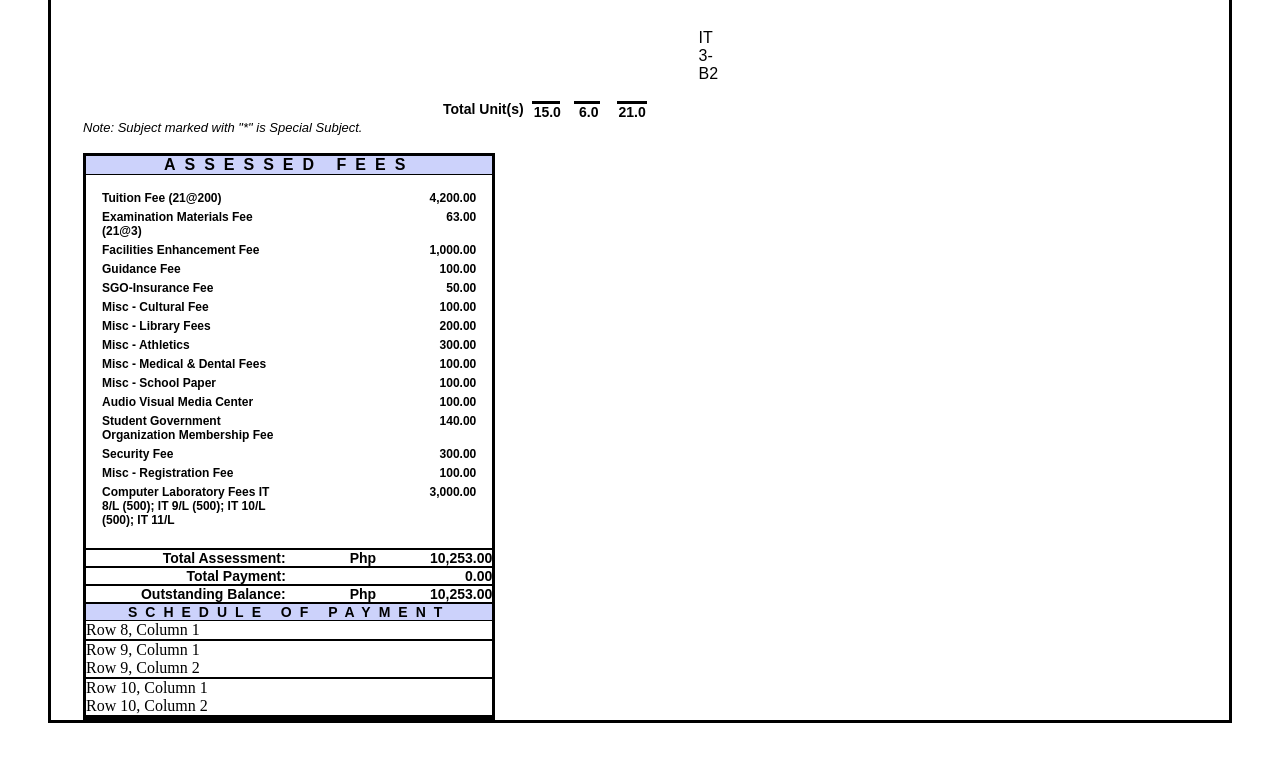
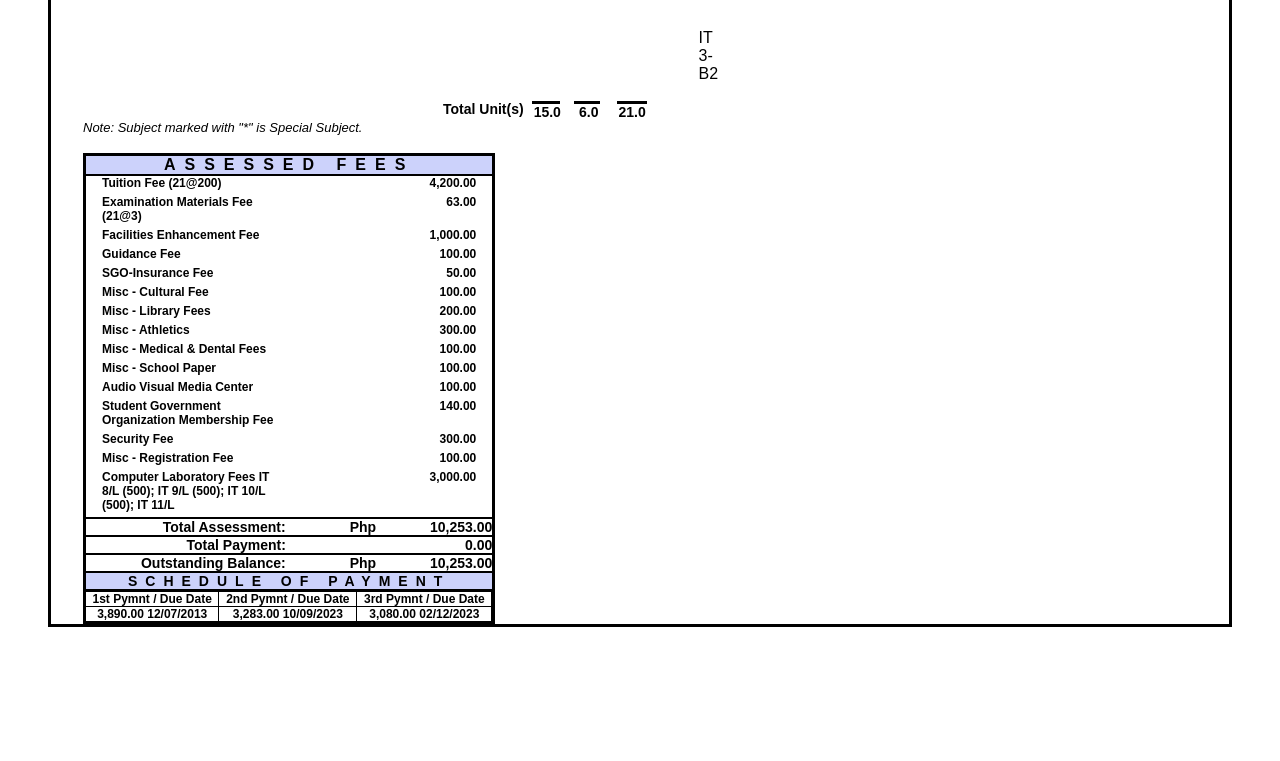
Before and after one commit to Airasu/Su_CertificateOfRegistration, a plain HTML site: page index.html in a window 1280 px wide. Shown: the part 1147-1908 px from the top of the page. After the commit the page ends 1822 px from the top, so only its background shows below. Drawn offline with Linux system fonts and the light colour scheme.

Commit message:
Fixed and updated schedule of payment

```diff
--- a/index.html
+++ b/index.html
@@ -216,18 +216,18 @@
               </div>
               <div class="row6">
                   <div class="cell7">SCHEDULE OF PAYMENT</div>
-              </div>
-              <div class="row">
-                  <div class="cell8">Row 8, Column 1</div>
-              </div>
-              <div class="row">
-                  <div class="cell">Row 9, Column 1</div>
-                  <div class="cell">Row 9, Column 2</div>
-              </div>
-              <div class="row">
-                  <div class="cell">Row 10, Column 1</div>
-                  <div class="cell">Row 10, Column 2</div>
-              </div>
+                    <table class="payment-table">
+                      <tr>
+                          <th>1st Pymnt / Due Date</th>
+                          <th>2nd Pymnt / Due Date</th>
+                          <th>3rd Pymnt / Due Date</th>
+                      </tr>
+                      <tr>
+                          <td>3,890.00 12/07/2013</td>
+                          <td>3,283.00 10/09/2023</td>
+                          <td>3,080.00 02/12/2023</td>
+                      </tr>
+                  </table>
           </div>
         </main>
       </body>
--- a/style.css
+++ b/style.css
@@ -287,9 +287,13 @@ main {
     background-color: #ccd2fb;
     text-align: center;
     font-family: Arial, sans-serif;
-    border-bottom: 1px solid #000;
+    border-bottom: 2px solid #000;
     font-weight: bolder;
     letter-spacing: 9px;
+}
+
+.row2 {
+    margin-top: -1rem;
 }
 
 .price-list {
@@ -300,7 +304,7 @@ main {
     font-size: 12px;
     max-width: 500px;
     margin: 1rem;
-    font-weight: 580;
+    font-weight: 550;
 }
 
 .item {
@@ -316,6 +320,7 @@ main {
 }
 .row3 {
     border-top: 2px solid #000;
+    margin-top: -1rem;
     display: flex;
     flex-wrap: wrap;
     font-weight: bold;
@@ -363,12 +368,29 @@ main {
 .balance {
     word-spacing: 50px;
 }
-.row6 {
+.cell7 {
     background-color: #ccd2fb;
     text-align: center;
     font-family: Arial, sans-serif;
-    border-bottom: 1px solid #000;
+    border-bottom: 2px solid #000;
     font-weight: bolder;
     letter-spacing: 8px;
     font-size: 14px;
+
 }
+
+.payment-table {
+    background-color: #ffffff;
+    border-collapse: collapse;
+    font-family: Arial, sans-serif;
+    font-size: 12px;
+    width: 100%;
+}
+
+th, td {
+    border: 1px solid #000; /* Add a border around each cell */
+    border-left: none; /* Remove the left border from each cell */
+    text-align: center;
+    border-bottom: none;
+    font-weight: 750;
+}
```
